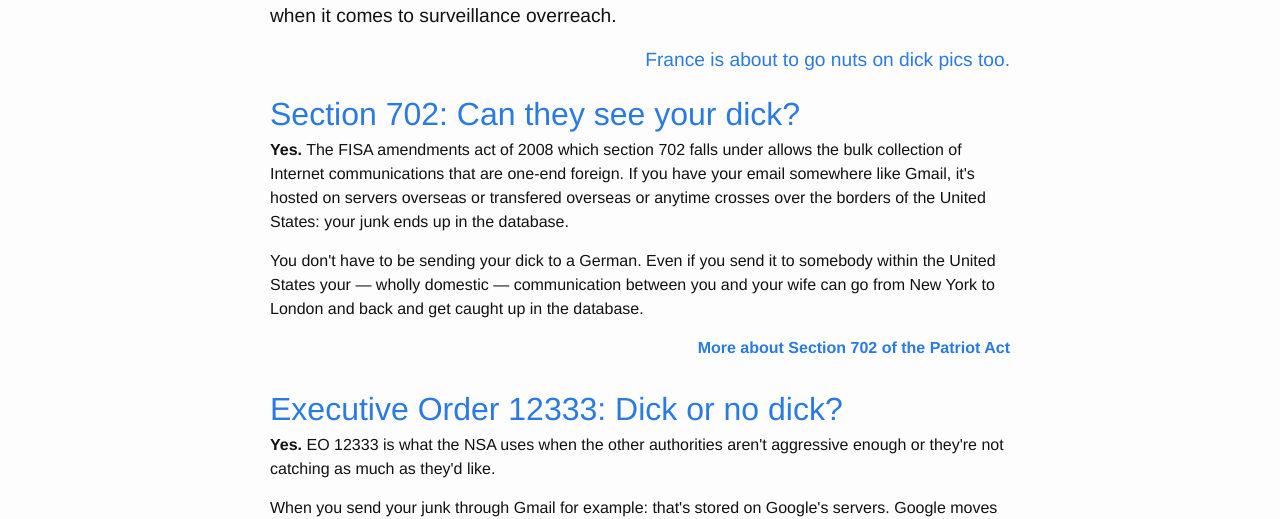
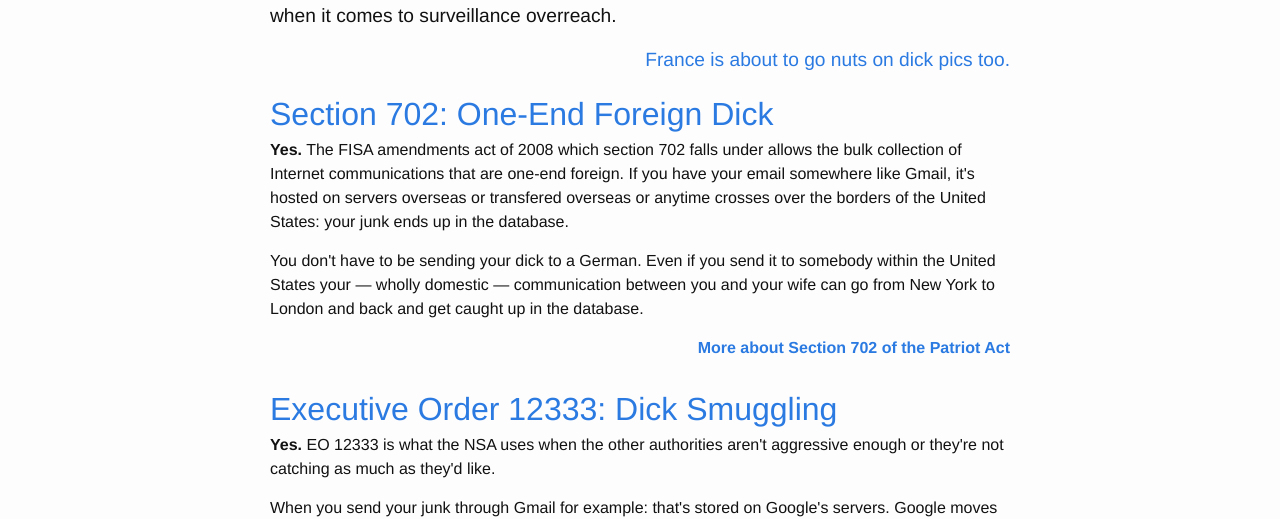
Before and after one commit to olivierlacan/can-they-see-my-dick, a Jekyll site: the page built from index.html, in a window 1280 px wide. Shown: the part 276-795 px from the top of the page. Built offline with Jekyll 4.4.1, drawn with Linux system fonts in a browser that asks for light colours; comment, search, counter and statistics services are not loaded.

Commit message:
Felt like there weren't enough dick jokes
I guess this is fighting absurdity with absurdity.

```diff
--- a/_layouts/default.html
+++ b/_layouts/default.html
@@ -15,7 +15,7 @@
 
 
         <dl>
-          <dt><a name="section-702"></a><a href="#section-702">Section 702: Can they see your dick?</a></dt>
+          <dt><a name="section-702"></a><a href="#section-702">Section 702: One-End Foreign Dick</a></dt>
           <dd>
             <p><strong>Yes.</strong> The FISA amendments act of 2008 which section 702 falls under allows the bulk collection of Internet communications that are one-end foreign. If you have your email somewhere like Gmail, it's hosted on servers overseas or transfered overseas or anytime crosses over the borders of the United States: your junk ends up in the database.
             </p>
@@ -25,7 +25,7 @@
             <a href="https://www.eff.org/deeplinks/2014/05/way-nsa-uses-section-702-deeply-troubling-heres-why"class="more">More about Section 702 of the Patriot Act</a>
           </dd>
 
-          <dt><a name="executive-order-12333"></a><a href="#executive-order-12333">Executive Order 12333: Dick or no dick?</a></dt>
+          <dt><a name="executive-order-12333"></a><a href="#executive-order-12333">Executive Order 12333: Dick Smuggling</a></dt>
           <dd>
             <p><strong>Yes.</strong> EO 12333 is what the NSA uses when the other authorities aren't aggressive enough or they're not catching as much as they'd like.</p>
 
```
